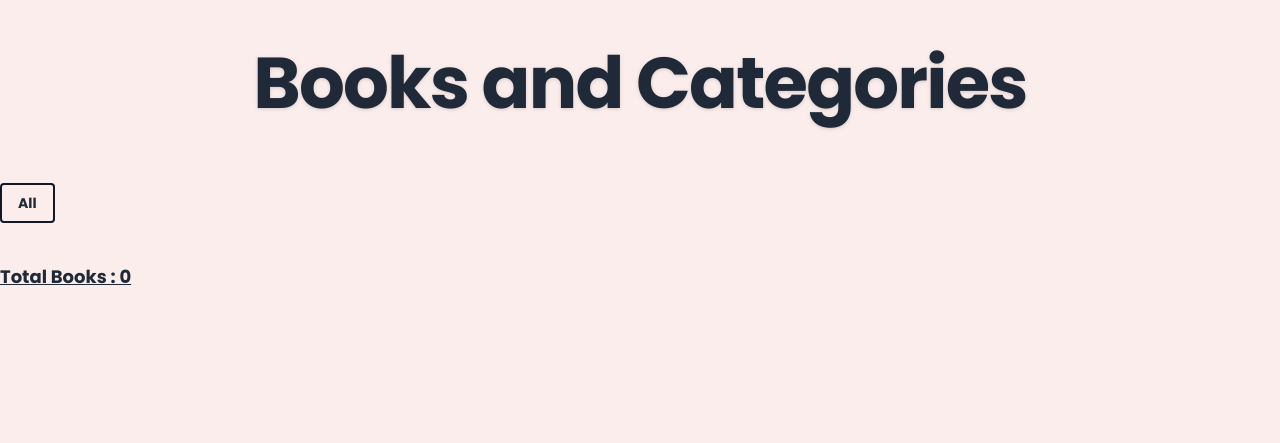
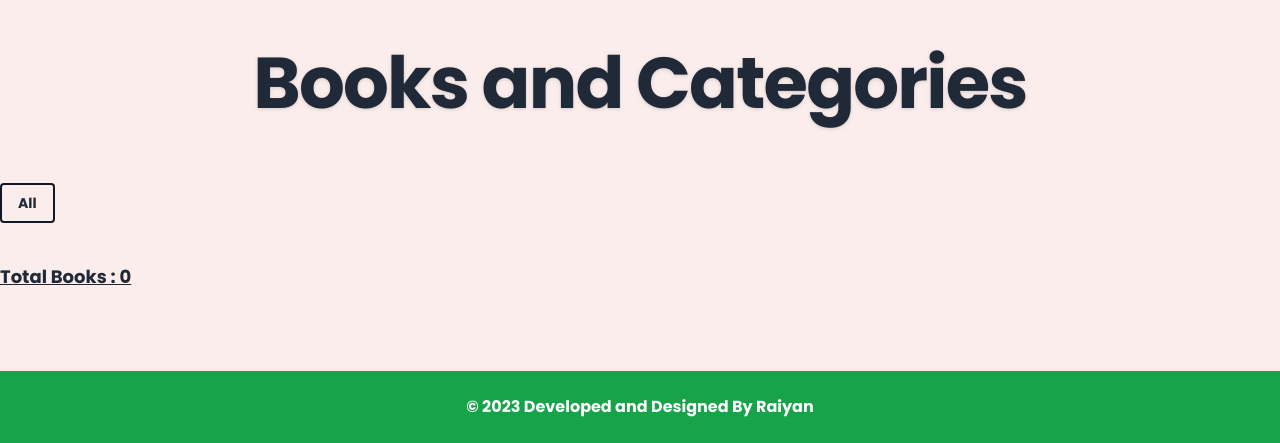
Before and after one commit to coderboy-raiyan/Bookish, a Django app: template core/templates/home.html in a window 1280 px wide. Shown: the part 753-1196 px from the top of the page. Before the commit the page ends 1038 px from the top, so only its background shows below. Run offline with Django 4.2, Linux system fonts and the light colour scheme; the template is opened without the code that fills it, so the values that code supplies are empty; some libraries are stand-ins or nearby versions.

Commit message:
footer design done

```diff
--- a/core/templates/base.html
+++ b/core/templates/base.html
@@ -28,6 +28,12 @@
     <main>{% block content %} {% endblock content %}</main>
     {% include "message.html" %}
 
+
+    <footer class="bg-green-600 flex justify-center text-center font-bold text-white py-6">
+      <div>
+           <h1>© {% now "Y" %} Developed and Designed By Raiyan </h1>
+      </div>
+  </footer>
     <script src="https://cdn.jsdelivr.net/npm/sweetalert2@11"></script>
   </body>
 </html>
```
Also changed, not shown: core/templates/footer.html (added).
